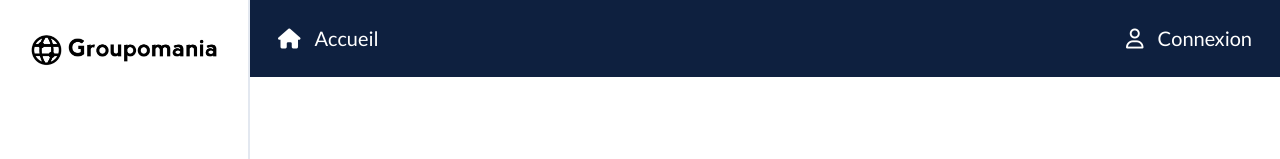
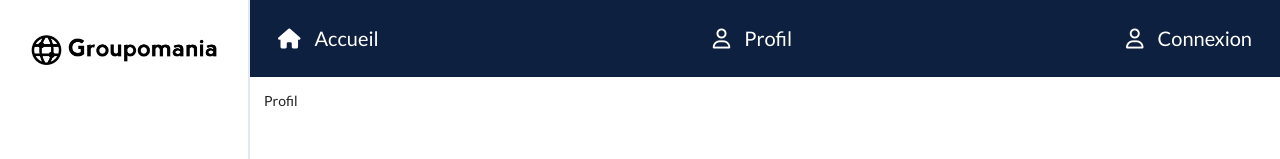
Before and after one commit to greg13013/P7_Groupomania_Frontend, a React (Create React App) app: page /profil in a window 1280 px wide. Shown: the top 159 px of the page. Built offline with nearby package versions, Linux system fonts and the light colour scheme.

Commit message:
feat: ajour page profil

```diff
--- a/src/components/Container.jsx
+++ b/src/components/Container.jsx
@@ -1,6 +1,7 @@
 import React from 'react'
 import { Route, Routes } from 'react-router-dom';
 import { Accueil } from '../pages/Accueil';
+import { Profil } from '../pages/Profil';
 import { NavTop } from './NavTop'
 
 export const Container = () => {
@@ -10,6 +11,7 @@ export const Container = () => {
             <main className='main-container'>
             <Routes>
                 <Route path="" element={<Accueil />} />
+                <Route path="/profil" element={<Profil />} />
             </Routes>
             </main>
         </div>
--- a/src/components/NavTop.jsx
+++ b/src/components/NavTop.jsx
@@ -9,8 +9,12 @@ export const NavTop = () => {
         <span className="nav-links">Accueil</span>
       </NavLink>
 
+      <NavLink activeclass="active" to="/profil" className="item">
+        <i className="fa-regular fa-user"></i>
+        <span className="nav-links">Profil</span>
+      </NavLink>
       <div className="item">
-        <i class="fa-regular fa-user"></i>
+        <i className="fa-regular fa-user"></i>
         <span className="nav-links">Connexion</span>
       </div>
     </header>
--- /dev/null
+++ b/src/pages/Profil.jsx
@@ -0,0 +1,7 @@
+import React from 'react'
+
+export const Profil = () => {
+  return (
+    <div>Profil</div>
+  )
+}
```
